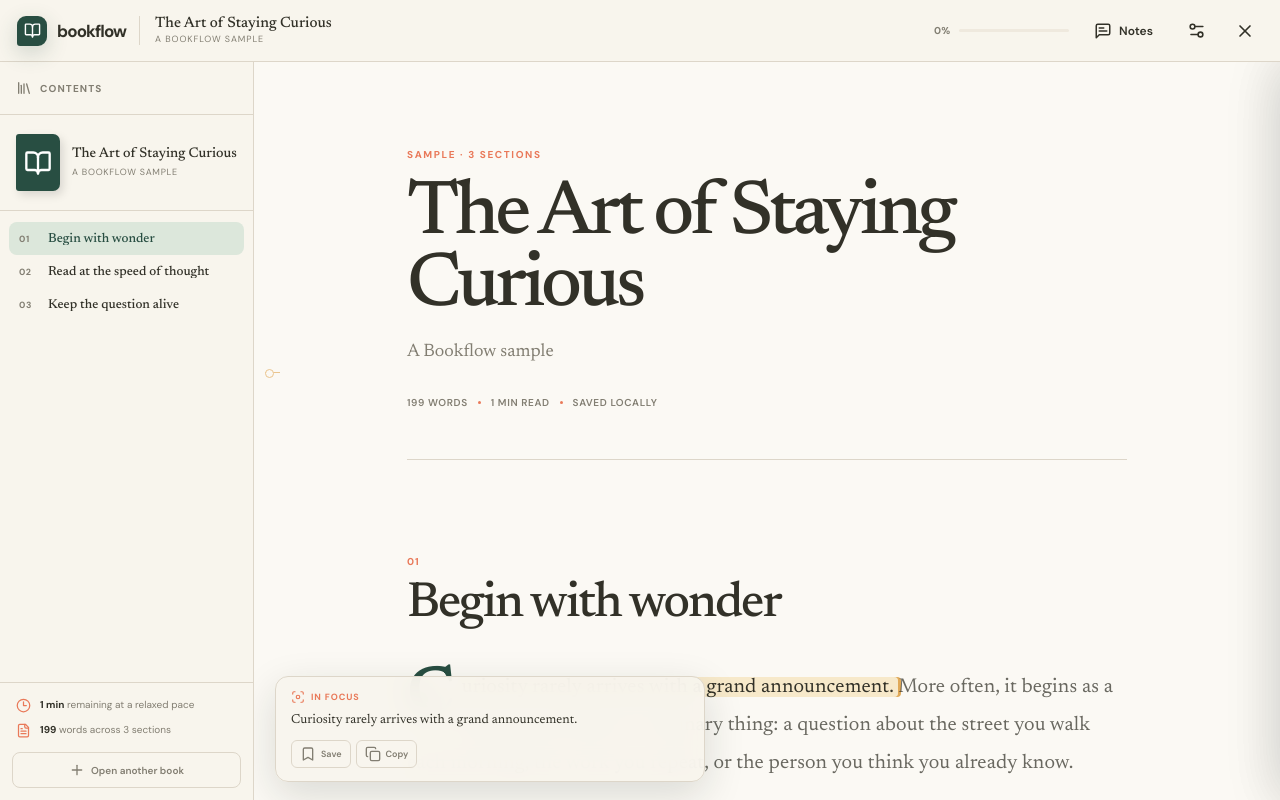
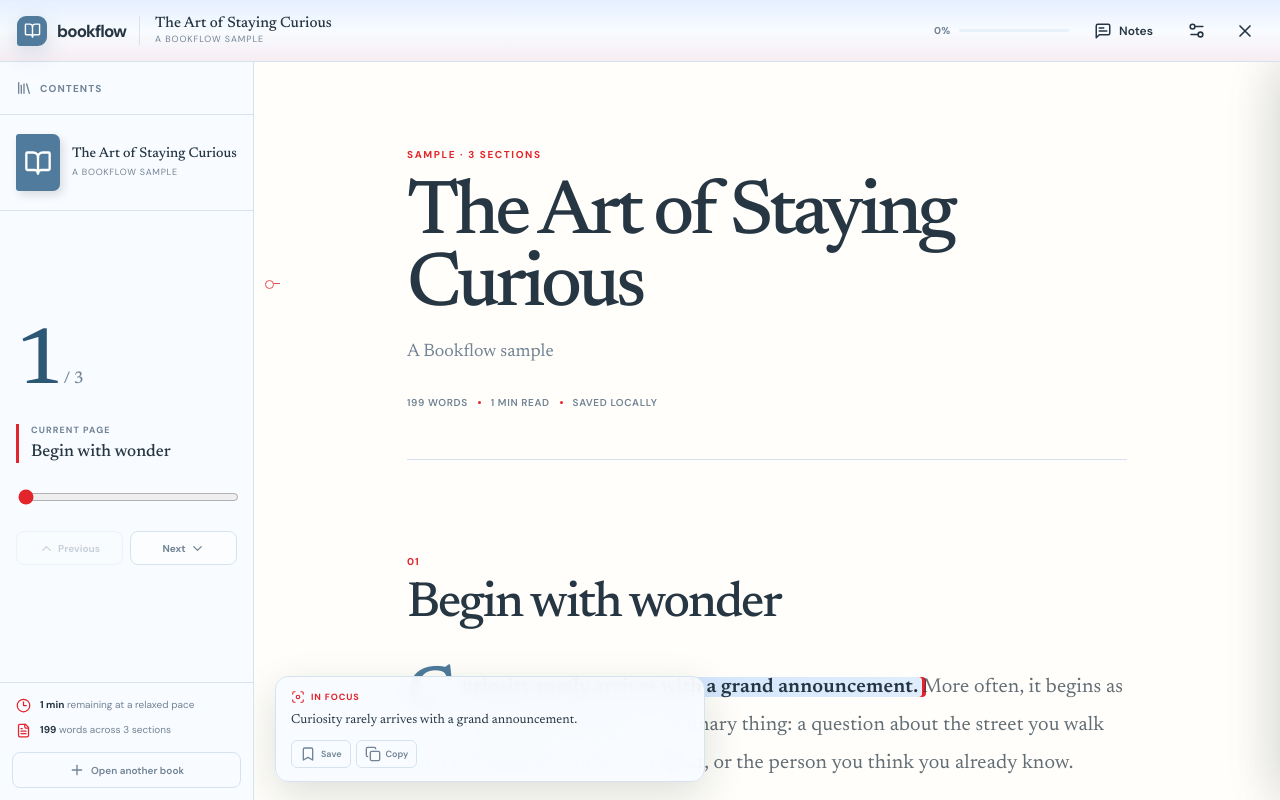
Before and after one commit to loucasty-cell/bookflow, a React (Vite) app: page / in a window 1280 px wide. Both pictures are taken after a click on the button "Try the reading experience". Built offline with nearby package versions, Linux system fonts and the light colour scheme.

Commit message:
feat: refine scroll focus and page navigation
- apply the requested soft-white, blue, pale-blue, and red reader palette

- follow focus from the upper reading rail while scrolling and bold the active sentence

- skip likely front and end matter and replace the sidebar list with page navigation

```diff
--- a/src/App.jsx
+++ b/src/App.jsx
@@ -3,6 +3,23 @@ import { parseDocument } from './features/document-import/index.js'
 import { LandingPage } from './features/landing/index.js'
 import { DEFAULT_SETTINGS, ReaderPage } from './features/reader/index.js'
 import { documentId, documentStorageKey, safeParse, splitSentences, wordCount } from './shared/lib/index.js'
+
+const FRONT_MATTER_PATTERN = /cover|title page|contents|table of contents|copyright|dedication|acknowledg|preface|foreword|prologue|introduction|epigraph|author(?:'s)? note|opening note/i
+const BACK_MATTER_PATTERN = /appendix|bibliograph|references|glossary|index|credits|afterword|epilogue|about the author/i
+
+function isFocusEligibleChapter(chapter, index, total) {
+  if (total <= 2) return true
+
+  const title = String(chapter.title ?? '')
+  const words = wordCount(chapter.paragraphs.join(' '))
+  const chapterLikeTitle = /chapter|part|section|lesson|unit|act|volume/i.test(title)
+  if (FRONT_MATTER_PATTERN.test(title)) return false
+  if (index >= total - 2 && BACK_MATTER_PATTERN.test(title)) return false
+  if (index < 2 && /^(page\s*)?[12]$/i.test(title.trim())) return false
+  if (index < 2 && words < 90 && !chapterLikeTitle) return false
+  if (index >= total - 2 && words < 80 && !chapterLikeTitle) return false
+  return true
+}
 
 function App() {
   const [book, setBook] = useState(null)
@@ -18,7 +35,6 @@ function App() {
   const [sidebarOpen, setSidebarOpen] = useState(false)
   const [notesOpen, setNotesOpen] = useState(false)
   const [activeId, setActiveId] = useState('')
-  const [hoveredId, setHoveredId] = useState('')
   const [pinnedId, setPinnedId] = useState('')
   const [activeChapter, setActiveChapter] = useState(0)
   const [progress, setProgress] = useState(0)
@@ -33,8 +49,9 @@ function App() {
   const chapters = useMemo(() => {
     if (!book) return []
 
-    return book.chapters.map((chapter, chapterIndex) => ({
+    const chaptersWithEligibility = book.chapters.map((chapter, chapterIndex) => ({
       ...chapter,
+      focusEligible: isFocusEligibleChapter(chapter, chapterIndex, book.chapters.length),
       paragraphs: chapter.paragraphs.map((paragraph, paragraphIndex) => ({
         text: paragraph,
         sentences: splitSentences(paragraph).map((text, sentenceIndex) => ({
@@ -44,6 +61,9 @@ function App() {
         })),
       })),
     }))
+
+    if (chaptersWithEligibility.some((chapter) => chapter.focusEligible)) return chaptersWithEligibility
+    return chaptersWithEligibility.map((chapter) => ({ ...chapter, focusEligible: true }))
   }, [book])
 
   const sentenceMap = useMemo(() => {
@@ -56,7 +76,7 @@ function App() {
     [book],
   )
   const minutes = Math.max(1, Math.ceil(totalWords / 230))
-  const focusId = hoveredId || pinnedId || activeId
+  const focusId = pinnedId || activeId
   const focusedSentence = sentenceMap.get(focusId)
   const isBookmarked = focusId ? bookmarks.includes(focusId) : false
 
@@ -90,7 +110,7 @@ function App() {
 
         if (!pinnedId) {
           const readerBounds = reader.getBoundingClientRect()
-          const targetY = readerBounds.top + reader.clientHeight * 0.42
+          const targetY = readerBounds.top + reader.clientHeight * 0.32
           let nearest = null
           let nearestDistance = Number.POSITIVE_INFINITY
 
@@ -127,6 +147,14 @@ function App() {
     }
   }, [book, pinnedId])
 
+  useEffect(() => {
+    if (!book || !chapters.length) return
+    const firstFocusableSentence = chapters
+      .filter((chapter) => chapter.focusEligible)
+      .flatMap((chapter) => chapter.paragraphs.flatMap((paragraph) => paragraph.sentences))[0]
+    if (firstFocusableSentence) setActiveId(firstFocusableSentence.id)
+  }, [book, bookId, chapters])
+
   const openBook = useCallback((nextBook, id) => {
     const saved = safeParse(localStorage.getItem(documentStorageKey(id)), {})
     restoreScrollRef.current = saved.scrollTop ?? 0
@@ -135,7 +163,7 @@ function App() {
     setNotes(saved.notes ?? [])
     setBookmarks(saved.bookmarks ?? [])
     setProgress(saved.progress ?? 0)
-    setActiveId('0-0-0')
+    setActiveId('')
     setPinnedId('')
     setActiveChapter(0)
     setSidebarOpen(false)
@@ -248,7 +276,6 @@ function App() {
       closeBook={closeBook}
       jumpToChapter={jumpToChapter}
       focusSentence={focusSentence}
-      setHoveredId={setHoveredId}
       toggleBookmark={toggleBookmark}
       copyFocusedSentence={copyFocusedSentence}
       addNote={addNote}
--- a/src/features/reader/components/ContentsPanel.jsx
+++ b/src/features/reader/components/ContentsPanel.jsx
@@ -1,4 +1,4 @@
-import { BookOpen, Clock3, FileText, Library, Plus, X } from 'lucide-react'
+import { BookOpen, ChevronDown, ChevronUp, Clock3, FileText, Library, Plus, X } from 'lucide-react'
 
 export function ContentsPanel({ book, chapters, activeChapter, minutes, totalWords, sidebarOpen, setSidebarOpen, jumpToChapter, closeBook }) {
   return (
@@ -12,13 +12,28 @@ export function ContentsPanel({ book, chapters, activeChapter, minutes, totalWor
           <div className="mini-cover"><BookOpen size={28} /></div>
           <div><strong>{book.title}</strong><span>{book.author || book.kind}</span></div>
         </div>
-        <nav className="chapter-list" aria-label="Book contents">
-          {chapters.map((chapter, index) => (
-            <button key={`${chapter.title}-${index}`} className={activeChapter === index ? 'active' : ''} onClick={() => jumpToChapter(index)}>
-              <span>{String(index + 1).padStart(2, '0')}</span><b>{chapter.title}</b>
-            </button>
-          ))}
-        </nav>
+        <div className="page-navigator" aria-label="Page navigation">
+          <div className="page-fraction">
+            <strong>{activeChapter + 1}</strong>
+            <span>/ {chapters.length}</span>
+          </div>
+          <div className="page-context">
+            <span>Current page</span>
+            <strong>{chapters[activeChapter]?.title || `Page ${activeChapter + 1}`}</strong>
+          </div>
+          <input
+            type="range"
+            min="0"
+            max={Math.max(0, chapters.length - 1)}
+            value={activeChapter}
+            onChange={(event) => jumpToChapter(Number(event.target.value))}
+            aria-label={`Go to page ${activeChapter + 1} of ${chapters.length}`}
+          />
+          <div className="page-stepper">
+            <button onClick={() => jumpToChapter(activeChapter - 1)} disabled={activeChapter === 0} aria-label="Previous page"><ChevronUp size={15} /> Previous</button>
+            <button onClick={() => jumpToChapter(activeChapter + 1)} disabled={activeChapter === chapters.length - 1} aria-label="Next page">Next <ChevronDown size={15} /></button>
+          </div>
+        </div>
         <div className="side-stats">
           <div><Clock3 size={15} /><span><strong>{minutes} min</strong> remaining at a relaxed pace</span></div>
           <div><FileText size={15} /><span><strong>{totalWords.toLocaleString()}</strong> words across {chapters.length} sections</span></div>
--- a/src/features/reader/components/ReaderPage.jsx
+++ b/src/features/reader/components/ReaderPage.jsx
@@ -34,7 +34,6 @@ export function ReaderPage({
   closeBook,
   jumpToChapter,
   focusSentence,
-  setHoveredId,
   toggleBookmark,
   copyFocusedSentence,
   addNote,
@@ -98,23 +97,21 @@ export function ReaderPage({
                   <p key={`${chapterIndex}-${paragraphIndex}`}>
                     {paragraph.sentences.map((sentence) => (
                       <span
-                        className={`sentence ${focusId === sentence.id ? 'is-active' : ''} ${bookmarks.includes(sentence.id) ? 'is-bookmarked' : ''}`}
-                        data-sentence-id={sentence.id}
-                        data-chapter={chapterIndex}
+                        className={`${chapter.focusEligible ? 'sentence' : 'sentence-static'} ${focusId === sentence.id ? 'is-active' : ''} ${bookmarks.includes(sentence.id) ? 'is-bookmarked' : ''}`}
+                        data-sentence-id={chapter.focusEligible ? sentence.id : undefined}
+                        data-chapter={chapter.focusEligible ? chapterIndex : undefined}
                         key={sentence.id}
-                        role="button"
-                        tabIndex={0}
-                        onMouseEnter={() => setHoveredId(sentence.id)}
-                        onMouseLeave={() => setHoveredId('')}
-                        onClick={() => focusSentence(sentence.id)}
-                        onKeyDown={(event) => {
+                        role={chapter.focusEligible ? 'button' : undefined}
+                        tabIndex={chapter.focusEligible ? 0 : undefined}
+                        onClick={chapter.focusEligible ? () => focusSentence(sentence.id) : undefined}
+                        onKeyDown={chapter.focusEligible ? (event) => {
                           if (event.key === 'Enter' || event.key === ' ') {
                             event.preventDefault()
                             focusSentence(sentence.id)
                           }
-                        }}
-                        aria-pressed={pinnedId === sentence.id}
-                        title="Click to hold this sentence in focus"
+                        } : undefined}
+                        aria-pressed={chapter.focusEligible ? pinnedId === sentence.id : undefined}
+                        title={chapter.focusEligible ? 'Click to hold this sentence in focus' : undefined}
                       >
                         {sentence.text}{' '}
                       </span>
--- a/src/styles.css
+++ b/src/styles.css
@@ -2,21 +2,21 @@
 
 :root {
   font-family: 'DM Sans', system-ui, sans-serif;
-  color: #282720;
-  background: #f4efe6;
+  color: #1f2e3a;
+  background: #f8fafc;
   font-synthesis: none;
   text-rendering: optimizeLegibility;
-  --ink: #282720;
-  --muted: #77746a;
-  --faint: #aaa69b;
-  --paper: #fbf9f4;
-  --cream: #f4efe6;
-  --line: #ded8cb;
-  --forest: #284e42;
-  --forest-deep: #18372f;
-  --sage: #dce7db;
-  --coral: #e97959;
-  --gold: #eecb7a;
+  --ink: #1f2e3a;
+  --muted: #657687;
+  --faint: #96a6b4;
+  --paper: #fffefa;
+  --cream: #f7faff;
+  --line: #d7e3ef;
+  --forest: #507b9c;
+  --forest-deep: #2d5875;
+  --sage: #c2dcff;
+  --coral: #e3242b;
+  --gold: #c2dcff;
   --serif: 'Newsreader', Georgia, serif;
 }
 
@@ -24,9 +24,9 @@
 html, body, #root { min-height: 100%; margin: 0; }
 body { min-width: 320px; }
 button, input, textarea { font: inherit; }
-button { color: inherit; }
+button { color: inherit; transition: background-color .24s ease, color .24s ease, border-color .24s ease, box-shadow .24s ease, transform .24s ease; }
 button:focus-visible, input:focus-visible, textarea:focus-visible, [tabindex]:focus-visible {
-  outline: 3px solid rgba(233, 121, 89, .36);
+  outline: 3px solid rgba(227, 36, 43, .28);
   outline-offset: 2px;
 }
 
@@ -34,8 +34,8 @@ button:focus-visible, input:focus-visible, textarea:focus-visible, [tabindex]:fo
   min-height: 100vh;
   overflow: hidden;
   background:
-    radial-gradient(circle at 10% 20%, rgba(238, 203, 122, .24), transparent 27rem),
-    radial-gradient(circle at 92% 35%, rgba(40, 78, 66, .12), transparent 30rem),
+    radial-gradient(circle at 10% 20%, rgba(194, 220, 255, .72), transparent 27rem),
+    radial-gradient(circle at 92% 35%, rgba(227, 36, 43, .09), transparent 30rem),
     var(--cream);
   position: relative;
 }
@@ -68,7 +68,7 @@ button:focus-visible, input:focus-visible, textarea:focus-visible, [tabindex]:fo
   color: #fff;
   background: var(--forest);
   border-radius: 11px 11px 11px 3px;
-  box-shadow: 0 7px 22px rgba(40, 78, 66, .2);
+  box-shadow: 0 7px 22px rgba(80, 123, 156, .22);
 }
 .brand strong { font-size: 20px; letter-spacing: -.055em; font-weight: 700; }
 .brand.compact > span { width: 30px; height: 30px; border-radius: 9px 9px 9px 3px; }
@@ -78,7 +78,7 @@ button:focus-visible, input:focus-visible, textarea:focus-visible, [tabindex]:fo
   align-items: center;
   gap: 7px;
   padding: 8px 12px;
-  border: 1px solid rgba(40, 78, 66, .18);
+  border: 1px solid rgba(80, 123, 156, .2);
   color: var(--forest);
   background: rgba(255, 255, 255, .35);
   border-radius: 999px;
@@ -134,7 +134,7 @@ button:focus-visible, input:focus-visible, textarea:focus-visible, [tabindex]:fo
   text-align: left;
   color: var(--ink);
   background: rgba(251, 249, 244, .78);
-  border: 1px solid rgba(40, 78, 66, .18);
+  border: 1px solid rgba(80, 123, 156, .2);
   border-radius: 24px;
   box-shadow: 0 20px 70px rgba(55, 47, 32, .1), inset 0 1px rgba(255, 255, 255, .8);
   transition: transform .25s, border-color .25s, box-shadow .25s;
@@ -143,7 +143,7 @@ button:focus-visible, input:focus-visible, textarea:focus-visible, [tabindex]:fo
 .drop-card:hover, .drop-card.is-dragging {
   transform: translateY(-3px);
   border-color: var(--coral);
-  box-shadow: 0 24px 75px rgba(55, 47, 32, .13), 0 0 0 4px rgba(233, 121, 89, .09);
+  box-shadow: 0 24px 75px rgba(80, 123, 156, .2), 0 0 0 4px rgba(227, 36, 43, .09);
 }
 .drop-card input { position: absolute; inset: 0; width: 100%; height: 100%; cursor: pointer; opacity: 0; z-index: 2; }
 .upload-icon {
@@ -208,8 +208,8 @@ button:focus-visible, input:focus-visible, textarea:focus-visible, [tabindex]:fo
   position: relative;
   z-index: 1;
 }
-.feature-strip article { padding: 27px 32px; border-top: 1px solid rgba(40, 78, 66, .18); }
-.feature-strip article + article { border-left: 1px solid rgba(40, 78, 66, .12); }
+.feature-strip article { padding: 27px 32px; border-top: 1px solid rgba(80, 123, 156, .22); }
+.feature-strip article + article { border-left: 1px solid rgba(80, 123, 156, .14); }
 .feature-strip article > span { color: var(--coral); font-size: 10px; font-weight: 700; letter-spacing: .1em; }
 .feature-strip h2 { margin: 10px 0 6px; font: 500 21px var(--serif); }
 .feature-strip p { margin: 0; color: var(--muted); font: 14px/1.5 var(--serif); }
@@ -248,28 +248,28 @@ button:focus-visible, input:focus-visible, textarea:focus-visible, [tabindex]:fo
 .app-shell {
   height: 100vh;
   overflow: hidden;
-  --app-bg: #f3eee4;
-  --reader-bg: #fbf9f4;
-  --reader-ink: #323128;
-  --reader-muted: #827e72;
-  --chrome: #f8f5ed;
-  --chrome-strong: #efe9de;
-  --app-line: #ddd6c9;
-  --focus-bg: rgba(238, 203, 122, .34);
-  --focus-edge: #e0a958;
+  --app-bg: #f7faff;
+  --reader-bg: #fffefa;
+  --reader-ink: #263642;
+  --reader-muted: #718394;
+  --chrome: #f8fbff;
+  --chrome-strong: #e9f2fb;
+  --app-line: #d6e3ee;
+  --focus-bg: rgba(194, 220, 255, .7);
+  --focus-edge: #e3242b;
   color: var(--reader-ink);
   background: var(--app-bg);
 }
 .app-shell[data-theme='dusk'] {
-  --app-bg: #111917;
-  --reader-bg: #18211f;
+  --app-bg: #18212a;
+  --reader-bg: #202d38;
   --reader-ink: #e3e4dc;
   --reader-muted: #9ca39c;
-  --chrome: #131c1a;
-  --chrome-strong: #1e2a27;
-  --app-line: #30403b;
-  --focus-bg: rgba(227, 174, 91, .14);
-  --focus-edge: #d9a85c;
+  --chrome: #1c2b37;
+  --chrome-strong: #2a4050;
+  --app-line: #405b6e;
+  --focus-bg: rgba(194, 220, 255, .18);
+  --focus-edge: #e3242b;
 }
 .reader-topbar {
   height: 62px;
@@ -277,7 +277,7 @@ button:focus-visible, input:focus-visible, textarea:focus-visible, [tabindex]:fo
   align-items: center;
   gap: 13px;
   padding: 0 17px;
-  background: var(--chrome);
+  background: linear-gradient(180deg, rgba(194, 220, 255, .34), rgba(248, 251, 255, .98) 52%, rgba(227, 36, 43, .06));
   border-bottom: 1px solid var(--app-line);
   position: relative;
   z-index: 30;
@@ -323,24 +323,18 @@ button:focus-visible, input:focus-visible, textarea:focus-visible, [tabindex]:fo
 .book-miniature strong, .book-miniature span { display: block; overflow: hidden; text-overflow: ellipsis; white-space: nowrap; }
 .book-miniature strong { font: 500 14px var(--serif); }
 .book-miniature span { margin-top: 5px; color: var(--reader-muted); font-size: 9px; text-transform: uppercase; letter-spacing: .08em; }
-.chapter-list { flex: 1; overflow: auto; padding: 11px 9px; scrollbar-width: thin; }
-.chapter-list button {
-  width: 100%;
-  padding: 10px;
-  display: flex;
-  align-items: center;
-  gap: 11px;
-  border: 0;
-  border-radius: 8px;
-  background: transparent;
-  text-align: left;
-  cursor: pointer;
-}
-.chapter-list button:hover { background: var(--chrome-strong); }
-.chapter-list button.active { color: var(--forest); background: var(--sage); }
-.app-shell[data-theme='dusk'] .chapter-list button.active { color: #e7d7ad; background: #253630; }
-.chapter-list span { flex: 0 0 18px; color: var(--reader-muted); font-size: 9px; font-weight: 700; letter-spacing: .06em; }
-.chapter-list b { overflow: hidden; text-overflow: ellipsis; white-space: nowrap; font: 500 13px var(--serif); }
+.page-navigator { flex: 1; min-height: 0; padding: 28px 16px; display: flex; flex-direction: column; justify-content: center; gap: 24px; }
+.page-fraction { display: flex; align-items: baseline; gap: 6px; color: var(--reader-muted); }
+.page-fraction strong { color: var(--forest-deep); font: 500 clamp(3.4rem, 7vw, 5rem)/.9 var(--serif); letter-spacing: -.07em; }
+.page-fraction span { font: 500 17px var(--serif); }
+.page-context { display: grid; gap: 6px; padding-left: 12px; border-left: 3px solid var(--coral); }
+.page-context span { color: var(--reader-muted); font-size: 9px; font-weight: 700; letter-spacing: .12em; text-transform: uppercase; }
+.page-context strong { overflow: hidden; color: var(--reader-ink); font: 500 17px/1.25 var(--serif); text-overflow: ellipsis; }
+.page-navigator input[type='range'] { width: 100%; accent-color: var(--coral); cursor: pointer; }
+.page-stepper { display: grid; grid-template-columns: 1fr 1fr; gap: 7px; }
+.page-stepper button { min-height: 34px; display: inline-flex; align-items: center; justify-content: center; gap: 4px; border: 1px solid var(--app-line); border-radius: 8px; color: var(--reader-muted); background: rgba(255, 255, 255, .55); font-size: 10px; font-weight: 700; cursor: pointer; }
+.page-stepper button:hover:not(:disabled) { color: #fff; background: var(--forest); border-color: var(--forest); transform: translateY(-1px); }
+.page-stepper button:disabled { opacity: .35; cursor: not-allowed; }
 .side-stats { padding: 14px 16px; border-top: 1px solid var(--app-line); }
 .side-stats > div { display: flex; align-items: flex-start; gap: 9px; color: var(--reader-muted); font-size: 10px; line-height: 1.5; }
 .side-stats > div + div { margin-top: 9px; }
@@ -360,7 +354,7 @@ button:focus-visible, input:focus-visible, textarea:focus-visible, [tabindex]:fo
   scrollbar-color: var(--app-line) transparent;
 }
 .focus-rail { position: fixed; z-index: 3; left: calc(254px + 11px); top: 62px; bottom: 0; width: 1px; pointer-events: none; }
-.focus-rail span { position: absolute; top: 42%; width: 15px; height: 1px; background: var(--focus-edge); opacity: .65; }
+.focus-rail span { position: absolute; top: 30%; width: 15px; height: 1px; background: var(--focus-edge); opacity: .8; }
 .focus-rail span::after { content: ''; position: absolute; left: 0; top: -3px; width: 7px; height: 7px; border: 1px solid var(--focus-edge); border-radius: 50%; background: var(--reader-bg); }
 .reading-column { width: min(var(--reader-width), calc(100% - 80px)); margin: 0 auto; padding: 86px 0 150px; }
 .document-header { margin-bottom: 95px; padding-bottom: 50px; border-bottom: 1px solid var(--app-line); }
@@ -378,16 +372,18 @@ button:focus-visible, input:focus-visible, textarea:focus-visible, [tabindex]:fo
 .sentence {
   position: relative;
   border-radius: 4px;
-  cursor: text;
+  cursor: pointer;
   box-decoration-break: clone;
   -webkit-box-decoration-break: clone;
   transition: color .28s ease, background-color .28s ease, opacity .28s ease, box-shadow .28s ease;
 }
 .sentence.is-active {
+  font-weight: 600;
   color: var(--reader-ink);
-  background: var(--focus-bg);
-  box-shadow: 3px 0 0 var(--focus-edge), -4px 0 0 var(--focus-bg);
+  background: linear-gradient(90deg, rgba(194, 220, 255, .88), rgba(194, 220, 255, .5));
+  box-shadow: 4px 0 0 var(--focus-edge), -4px 0 0 rgba(194, 220, 255, .7);
 }
+.sentence-static { position: relative; }
 .sentence.is-bookmarked::after { content: ''; display: inline-block; width: 5px; height: 5px; margin: 0 2px 3px 3px; background: var(--coral); border-radius: 50%; }
 .focus-soft .sentence:not(.is-active) { opacity: .72; }
 .focus-soft .sentence.is-active { opacity: 1; }
```
Also changed, not shown: 1 other file (tests, documents, lock files or other folders).
